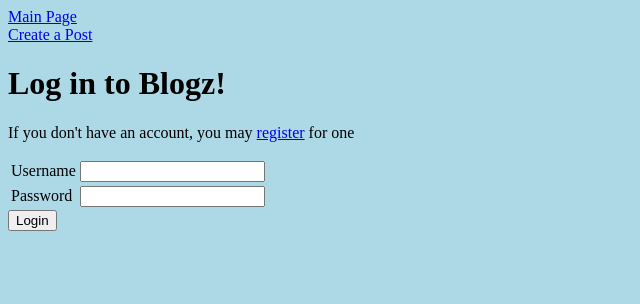
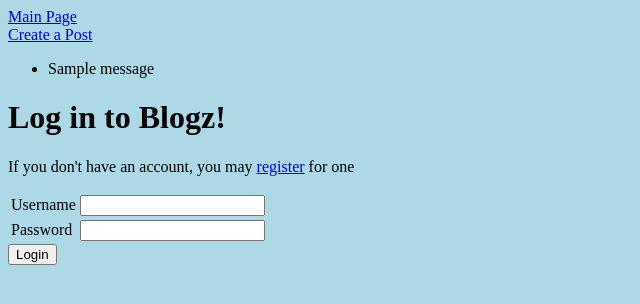
Before and after one commit to Jmcfadden1528/Blogz, a Flask app: page /login in a window 1280 px wide. Shown: the top 304 px of the page, without its empty margins (0-640 px from the left). Run offline with Flask 2, Linux system fonts and the light colour scheme; tables that the repository leaves empty hold one stand-in row (values such as "Sample post"); one stand-in notice (Sample message) is shown.

Commit message:
added some error messages using flash

```diff
--- a/main.py
+++ b/main.py
@@ -60,9 +60,9 @@ def signup():
 
         #VALIDATE USERS DATA
         if password != verify or password == '' or len(password) < 3:
-            error = 'Passwords cannot be left blank and must be greater than 3 characters'
-            return redirect("/signup?error=" + error)
-            #Error is not working. NEED TO FIX.
+            flash('Passwords cannot be left blank and must be greater than 3 characters')
+            return redirect("/signup")
+
 
         existing_user = User.query.filter_by(username=username).first()
         if not existing_user:
--- a/templates/base.html
+++ b/templates/base.html
@@ -24,6 +24,15 @@
     <a href='/blog'>Main Page</a>
     <br>
     <a href='/new_post'>Create a Post</a>
+
+   {% with messages = get_flashed_messages() %}
+    <ul>
+        {% for message in messages %}
+            <li>{{message}}</li>
+        {% endfor %}
+    </ul>
+    {% endwith %}
+
     {% block content %}
     {% endblock %}
 
--- a/templates/login.html
+++ b/templates/login.html
@@ -20,4 +20,6 @@
     </table>
     <input type="submit" value="Login">
 </form>
+
+{{ message }}
 {% endblock %}
```
